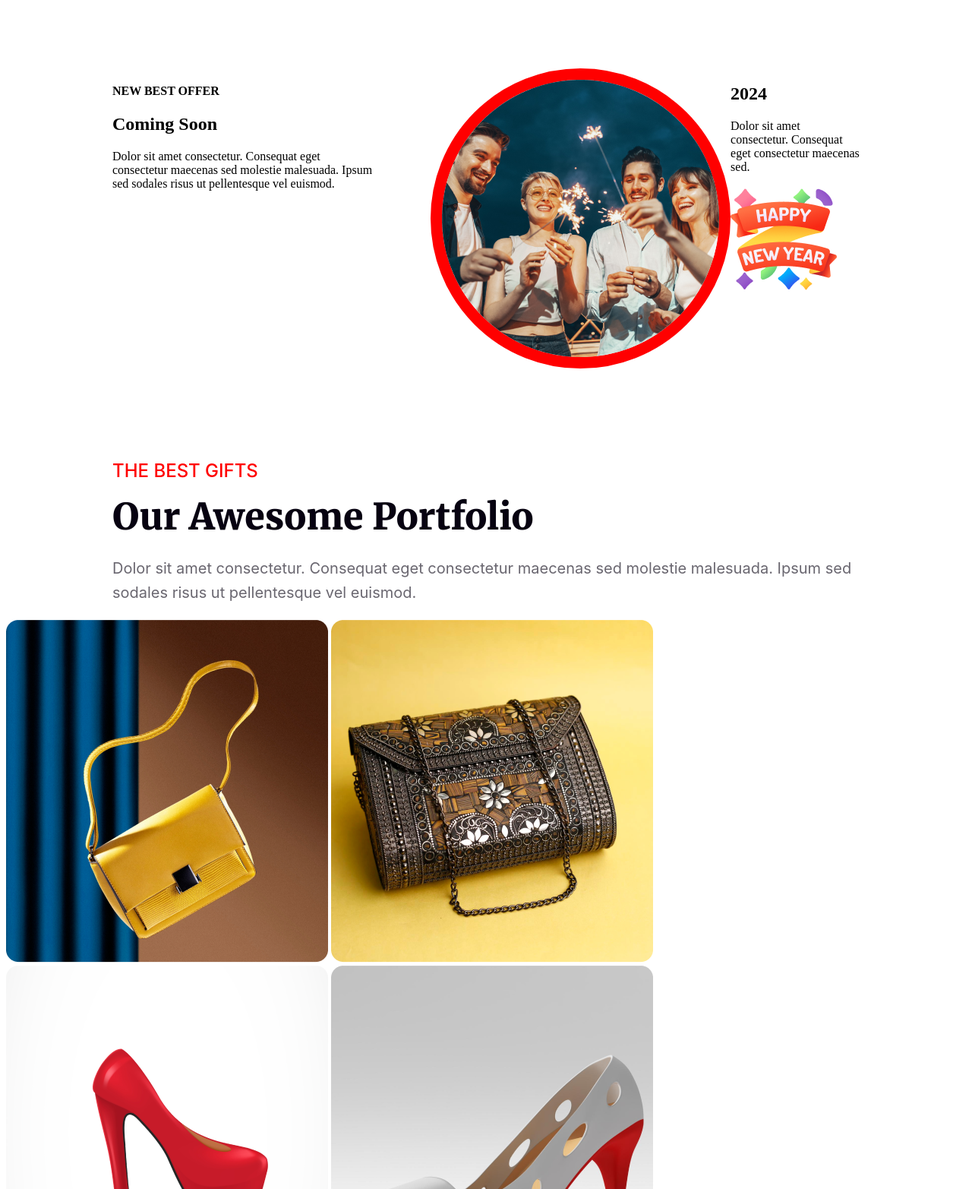
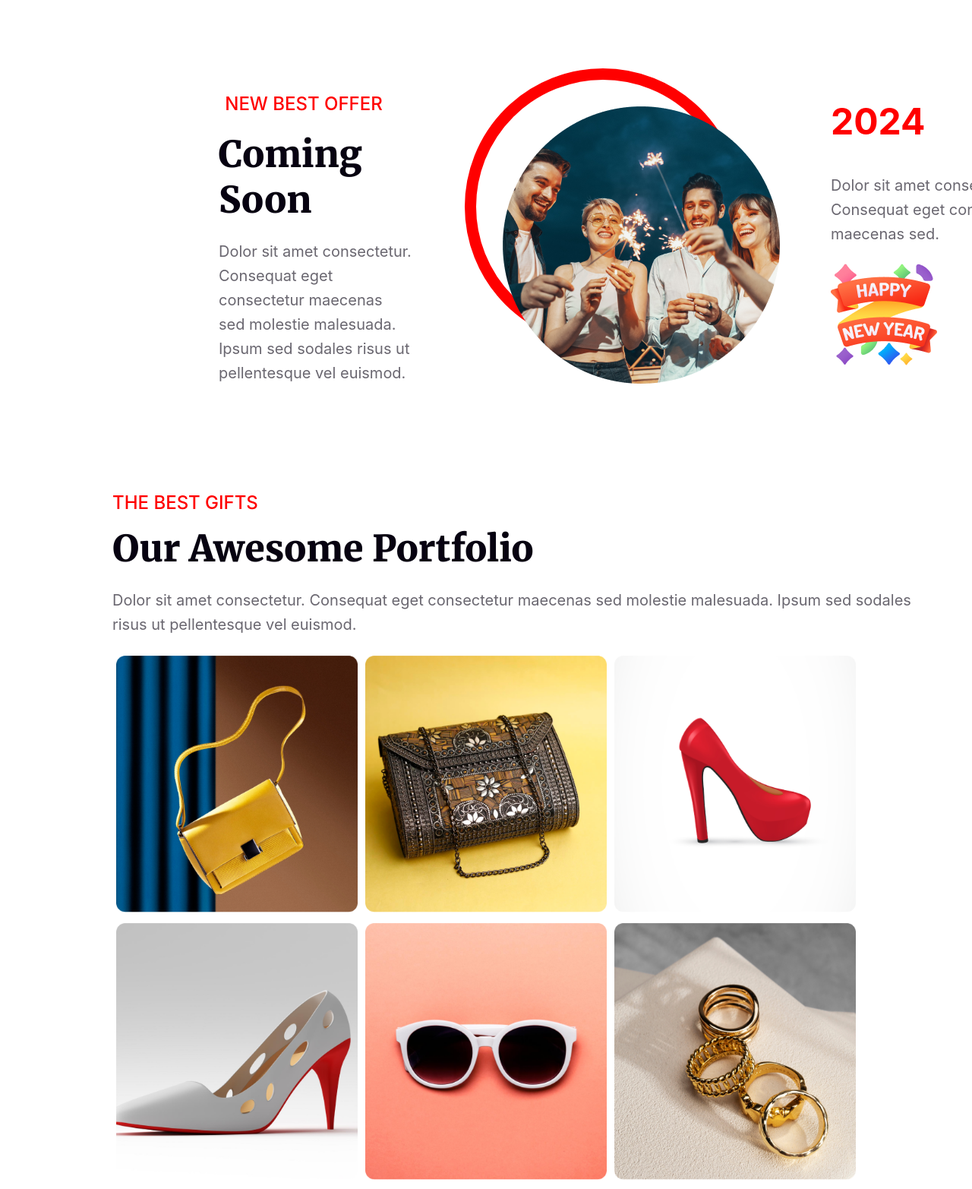
Before and after one commit to masud467/New-year-mission, a plain HTML site: page index.html in a window 1280 px wide. Shown: the part 2660-4225 px from the top of the page at 76% size. Drawn offline with Linux system fonts and the light colour scheme.

Commit message:
dUpload again  gifts section

```diff
--- a/index.html
+++ b/index.html
@@ -52,8 +52,8 @@
                 <img src="resources/Ellipse 1.png" alt="">
             </div>
             <div class="offer-2024">
-                <h1>2024</h1>
-                <p>Dolor sit amet consectetur. Consequat eget consectetur maecenas sed.</p>
+                <h1 class="offer-year">2024</h1>
+                <p class="year-description">Dolor sit amet consectetur. Consequat eget consectetur maecenas sed.</p>
                 <img class="offer-pic1" src="resources/Group 96.png" alt="">
             </div>
         </section>
@@ -64,12 +64,28 @@
                 <p class="gifts-description">Dolor sit amet consectetur. Consequat eget consectetur maecenas sed molestie malesuada. Ipsum sed sodales risus ut pellentesque vel euismod.</p>
             </div>
             <div class="gifts-pic">
-                <img src="resources/Rectangle 3.png" alt="">
-                <img src="resources/Rectangle 4.png" alt="">
-                <img src="resources/Rectangle 5.png" alt="">
-                <img src="resources/Rectangle 6.png" alt="">
-                <img src="resources/Rectangle 7.png" alt="">
-                <img src="resources/Rectangle 8.png" alt="">
+                <div class="row">
+                    <div class="column">
+                        <img src="resources/Rectangle 3.png" alt="" style="width: 100%">
+                    </div>
+                    <div class="column">
+                        <img src="resources/Rectangle 4.png" alt="" style="width: 100%">
+                    </div>
+                    <div class="column">
+                        <img src="resources/Rectangle 5.png" alt="" style="width: 100%">
+                    </div>
+                </div>
+                <div class="row">
+                    <div class="column">
+                        <img src="resources/Rectangle 6.png" alt="" style="width: 100%">
+                    </div>
+                    <div class="column">
+                        <img src="resources/Rectangle 7.png" alt="" style="width: 100%">
+                    </div>
+                    <div class="column">
+                        <img src="resources/Rectangle 8.png" alt="" style="width: 100%">
+                    </div>
+                </div>
             </div>
         </section>
         <nav>
--- a/styles/basic.css
+++ b/styles/basic.css
@@ -1,7 +1,7 @@
 body{
     background-color: #FFF;
  }
-
+/* header section style */
  .banner{
     position: relative;
     text-align: center;
@@ -13,8 +13,6 @@ body{
  }
  .banner-img{
     opacity: .4;
-    /* background-color: #070211;
-    background: linear-gradient(180deg, #070211 0%, rgba(7, 2, 17, 0.00) 100%); */
  }
 
  .banner-text{
@@ -44,7 +42,7 @@ body{
     line-height: 95px;
     width: 632px;
 }
-
+/* main section style */
 .percentage{
     color: #F00;
     text-align: center;
@@ -216,30 +214,103 @@ body{
     line-height: normal;
     text-transform: uppercase;
  }
+
+ /* offer section */
  .offer{
     display: flex;
     margin-left: 140px;
     margin-right: 140px;
     margin-bottom: 120px;
     margin-top: 120px;
+ }
+
+ .greeting{
+    color: #F00;
+    text-align: center;
+    font-family: Inter;
+    font-size: 24px;
+    font-style: normal;
+    font-weight: 500;
+    line-height: normal;
+    margin-left: 140px;
+    margin-right: 100px;
+    margin-bottom: 0;
+
+ }
+ .offer-title{
+    color: #070211;
+    font-family: Merriweather;
+    font-size: 48px;
+    font-style: normal;
+    font-weight: 900;
+    line-height: normal;
+    text-transform: capitalize;
+    margin-right: 135px;
+    margin-left: 140px;
+    margin-top: 22px;
+    margin-bottom: 22px;
+ }
+ .offer-description{
+    color: rgba(7, 2, 17, 0.60);
+    font-family: Inter;
+    font-size: 20px;
+    font-style: normal;
+    font-weight: 400;
+    line-height: 32px;
+    margin-right: 70px;
+    margin-left: 140px;
+    margin-top: 0;
+ }
+ .offer-pic{
+    width: 364px;
+    height: 364px;
+    /* flex-shrink: 0; */
+    /* order-radius: 100%; */
+    /* border-radius: 463px;  */
+    /* border-radius: 100%; */
+    border: 15px solid #F00;
+    /* margin-left: 70px; */
+    /* margin-right: 534px;
+    margin-left: 603px; */
+    border-radius: 364px;
+    padding: 35px;
+
+
+
 
 
  }
- .offer-pic{
-    width: 364.844px;
-    height: 364.844px;
-    flex-shrink: 0;
-    order-radius: 364px;
-    border-radius: 463px;
-    border: 15px solid #F00;
-    margin-left: 70px;
 
+ .offer-year{
+    color: #F00;
+    font-family: Inter;
+    font-size: 48px;
+    font-style: normal;
+    font-weight: 700;
+    line-height: normal;
+    margin-right: 289px;
+    margin-left: 118px;
+ }
+
+ .year-description{
+    color: rgba(7, 2, 17, 0.60);
+    font-family: Inter;
+    font-size: 20px;
+    font-style: normal;
+    font-weight: 400;
+    line-height: 32px;
+    margin-right: 140px;
+    margin-left: 118px;
  }
  .offer-pic1{
     width: 140px;
     height: 140px;
     flex-shrink: 0;
+    margin-right: 276px;
+    margin-left: 118px;
+
  }
+ /* gifts section  */
  .gifts-greeting{
 
     margin-bottom: 16px;
@@ -272,12 +343,35 @@ body{
     font-style: normal;
     font-weight: 400;
     line-height: 32px;
+    margin-right: 70px;
  }
 
  .gifts{
     margin-left: 140px;
+    /* margin-right: 140px;  */
+ }
+
+ .gifts-pic{
+    margin-left: 140px;
     margin-right: 140px;
  }
+ * {
+    box-sizing: border-box;
+  }
+ .column {
+    float: left;
+    width: 33.33%;
+    padding: 5px;
+  }
+
+
+ .row::after {
+    content: "";
+    clear: both;
+    display: table;
+  }
+
+ /* other section style */
  .Email{
     width: 648px;
     height: 72px;
@@ -285,7 +379,7 @@ body{
     border-radius: 50px;
     background: #FFF;
  }
-
+ /* footer section style */
  footer{
     width: 1600px;
     height: auto;
```
